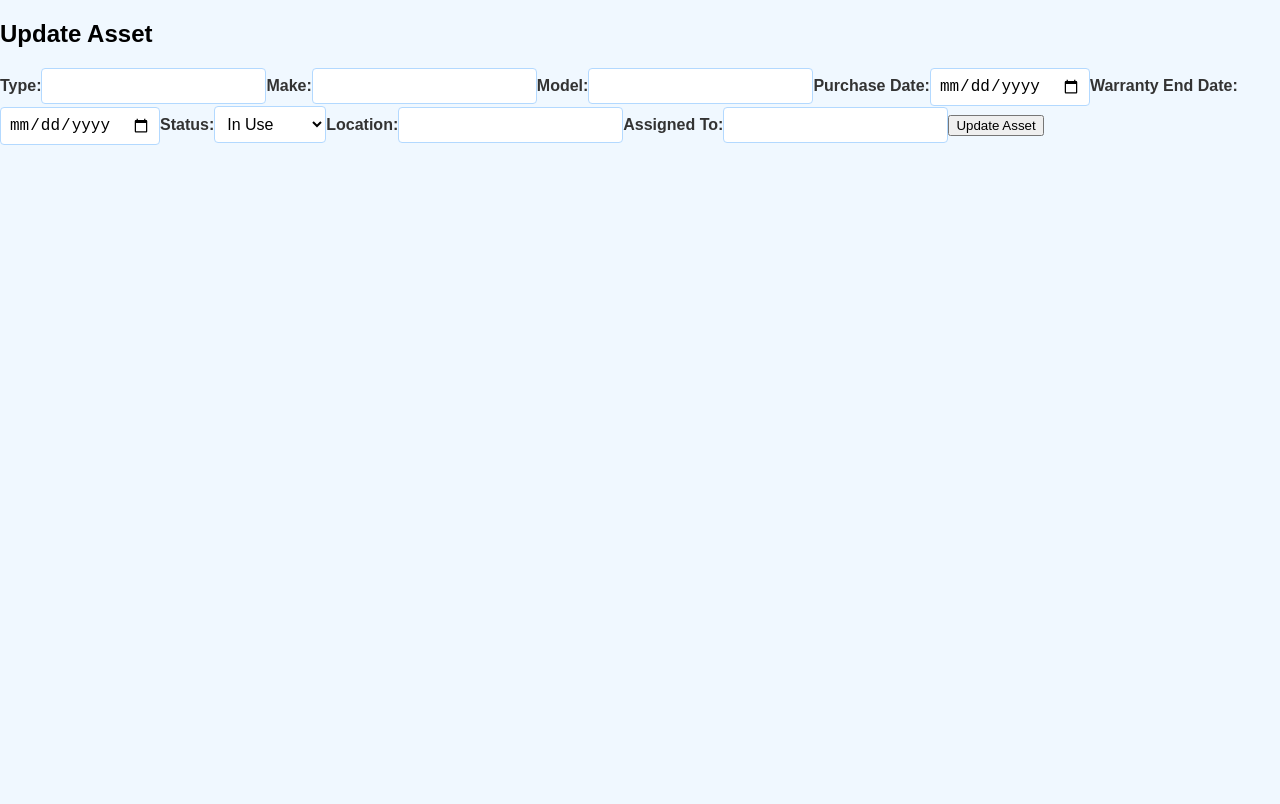
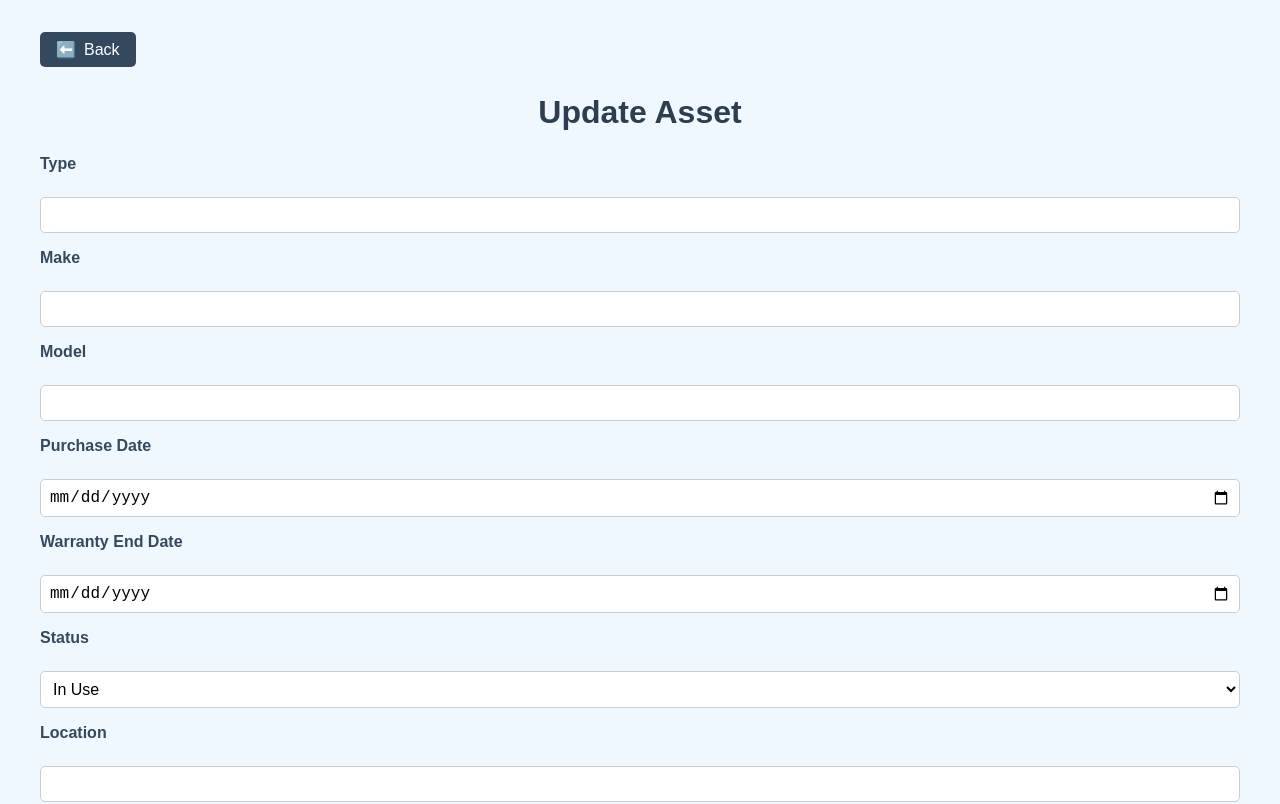
Before and after one commit to kingjj-tech/Asset-Tracker, a React (Create React App) app in the folder asset-tracker-frontend/: page /update-asset/1 in a window 1280 px wide. Shown: the top 804 px of the page. Built offline with nearby package versions, Linux system fonts and the light colour scheme; no server answers.

Commit message:
Update updateAsset.js

```diff
--- a/asset-tracker-frontend/src/components/updateAsset.js
+++ b/asset-tracker-frontend/src/components/updateAsset.js
@@ -1,5 +1,79 @@
 import React, { useState, useEffect } from 'react';
 import { useParams, useNavigate } from 'react-router-dom';
+import styled from 'styled-components';
+
+
+const PageContainer = styled.div`
+  max-width: 1200px;
+  margin: 0 auto;
+  padding: 2rem;
+  font-family: Arial, sans-serif;
+`;
+
+const Title = styled.h2`
+  color: #2c3e50;
+  font-size: 2rem;
+  margin-bottom: 1.5rem;
+  text-align: center;
+`;
+
+const Form = styled.form`
+  display: flex;
+  flex-direction: column;
+  gap: 1rem;
+`;
+
+const Label = styled.label`
+  font-size: 1rem;
+  color: #34495e;
+`;
+
+const Input = styled.input`
+  padding: 0.5rem;
+  font-size: 1rem;
+  border: 1px solid #ccc;
+  border-radius: 5px;
+`;
+
+const Select = styled.select`
+  padding: 0.5rem;
+  font-size: 1rem;
+  border: 1px solid #ccc;
+  border-radius: 5px;
+`;
+
+const Button = styled.button`
+  background-color: #3498db;
+  color: white;
+  padding: 0.5rem 1rem;
+  border: none;
+  border-radius: 5px;
+  cursor: pointer;
+  font-size: 1rem;
+  &:hover {
+    background-color: #2980b9;
+  }
+`;
+
+const BackButton = styled.button`
+  background-color: #34495e;
+  color: white;
+  padding: 0.5rem 1rem;
+  border: none;
+  border-radius: 5px;
+  cursor: pointer;
+  font-size: 1rem;
+  margin-bottom: 1rem;
+  display: flex;
+  align-items: center;
+  &:hover {
+    background-color: #2c3e50;
+  }
+`;
+
+const ButtonIcon = styled.span`
+  margin-right: 0.5rem;
+`;
 
 const UpdateAsset = () => {
   const { id } = useParams();
@@ -50,49 +124,45 @@ const UpdateAsset = () => {
   };
 
   return (
-    <div>
-      <h2>Update Asset</h2>
-      <form onSubmit={handleSubmit}>
-        <label>
-          Type:
-          <input type="text" name="type" value={form.type} onChange={handleChange} required />
-        </label>
-        <label>
-          Make:
-          <input type="text" name="make" value={form.make} onChange={handleChange} required />
-        </label>
-        <label>
-          Model:
-          <input type="text" name="model" value={form.model} onChange={handleChange} required />
-        </label>
-        <label>
-          Purchase Date:
-          <input type="date" name="purchase_date" value={form.purchase_date} onChange={handleChange} required />
-        </label>
-        <label>
-          Warranty End Date:
-          <input type="date" name="warranty_end_date" value={form.warranty_end_date} onChange={handleChange} required />
-        </label>
-        <label>
-          Status:
-          <select name="status" value={form.status} onChange={handleChange} required>
-            <option value="in use">In Use</option>
-            <option value="in storage">In Storage</option>
-            <option value="disposed">Disposed</option>
-            <option value="disposed">Expired</option>
-          </select>
-        </label>
-        <label>
-          Location:
-          <input type="text" name="location" value={form.location} onChange={handleChange} required />
-        </label>
-        <label>
-          Assigned To:
-          <input type="text" name="assigned_to" value={form.assigned_to} onChange={handleChange} />
-        </label>
-        <button type="submit">Update Asset</button>
-      </form>
-    </div>
+    <PageContainer>
+      <BackButton onClick={() => navigate(-1)}>
+        <ButtonIcon>⬅️</ButtonIcon>
+        Back
+      </BackButton>
+      <Title>Update Asset</Title>
+      <Form onSubmit={handleSubmit}>
+        <Label>Type</Label>
+        <Input type="text" name="type" value={form.type} onChange={handleChange} required />
+
+        <Label>Make</Label>
+        <Input type="text" name="make" value={form.make} onChange={handleChange} required />
+
+        <Label>Model</Label>
+        <Input type="text" name="model" value={form.model} onChange={handleChange} required />
+
+        <Label>Purchase Date</Label>
+        <Input type="date" name="purchase_date" value={form.purchase_date} onChange={handleChange} required />
+
+        <Label>Warranty End Date</Label>
+        <Input type="date" name="warranty_end_date" value={form.warranty_end_date} onChange={handleChange} required />
+
+        <Label>Status</Label>
+        <Select name="status" value={form.status} onChange={handleChange} required>
+          <option value="in use">In Use</option>
+          <option value="in storage">In Storage</option>
+          <option value="disposed">Disposed</option>
+          <option value="expired">Expired</option>
+        </Select>
+
+        <Label>Location</Label>
+        <Input type="text" name="location" value={form.location} onChange={handleChange} required />
+
+        <Label>Assigned To</Label>
+        <Input type="text" name="assigned_to" value={form.assigned_to} onChange={handleChange} />
+
+        <Button type="submit">Update Asset</Button>
+      </Form>
+    </PageContainer>
   );
 };
 
```
